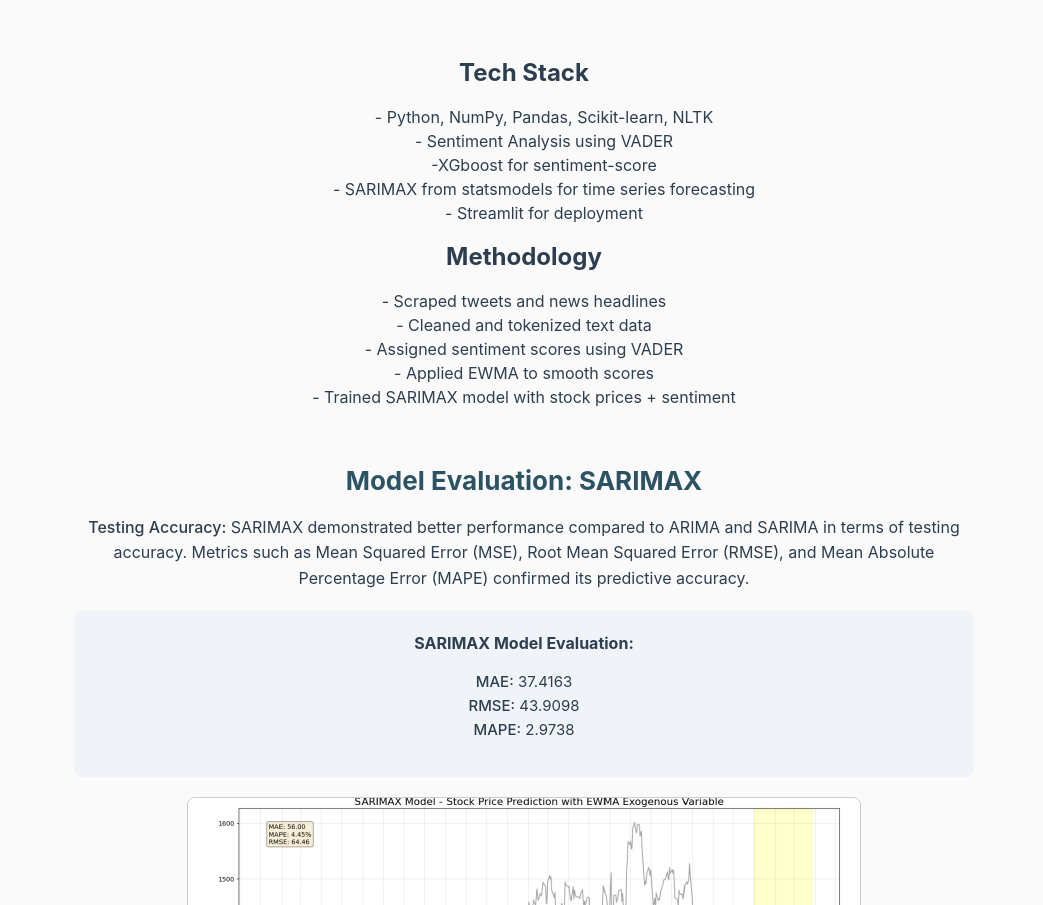
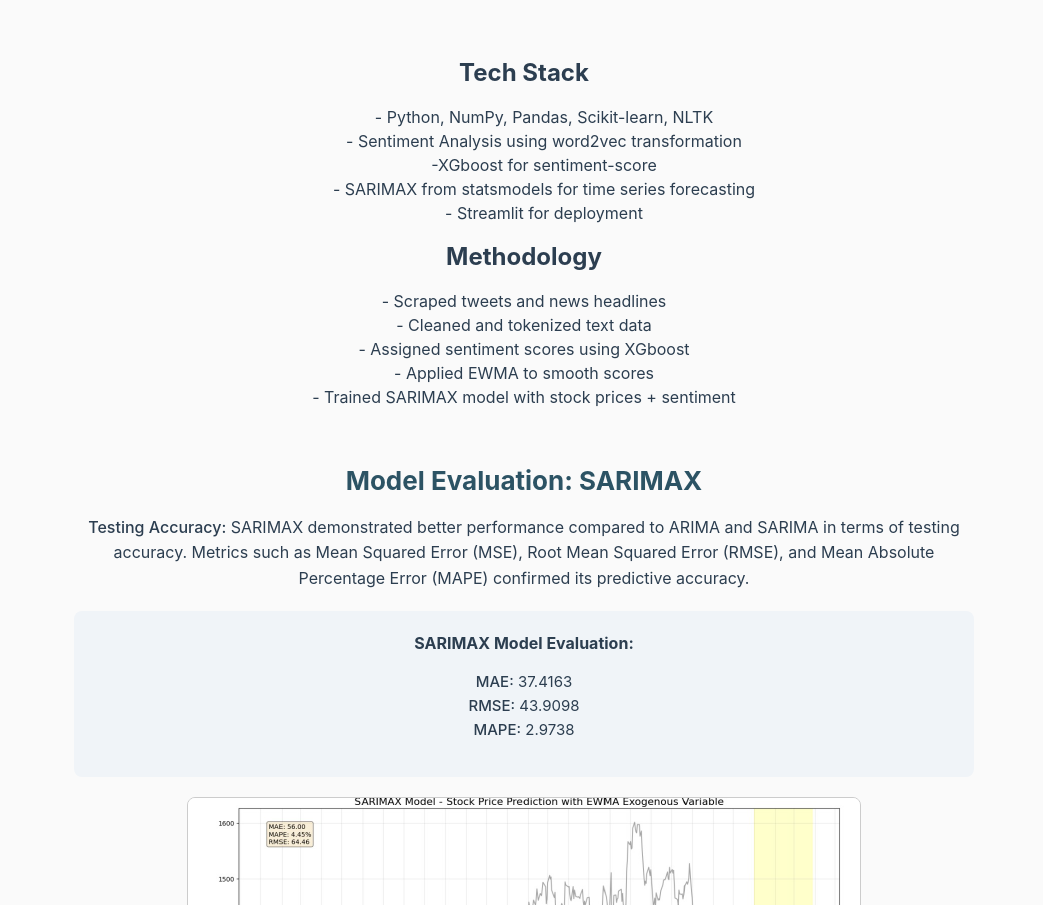
Before and after one commit to Satyam1717/PRML-Project-Market-Sentiment-Analysis-, a plain HTML site: page docs/index.html in a window 1280 px wide. Shown: the part 1297-2202 px from the top of the page, without its empty margins (116-1159 px from the left). Drawn offline with nearby package versions, Linux system fonts and the light colour scheme; a web font is replaced by a local one.

Commit message:
Update index.html

```diff
--- a/docs/index.html
+++ b/docs/index.html
@@ -49,7 +49,7 @@
     <a href="https://streamlit-app-228333235452.asia-south1.run.app/" target="_blank">Live Demo</a> |
     <a href="https://github.com/Satyam1717/PRML-Project-Market-Sentiment-Analysis-/tree/master" target="_blank">GitHub Repo</a> |
     <a href="https://github.com/Satyam1717/PRML-Project-Market-Sentiment-Analysis-/blob/master/Project%20Report.pdf" target="_blank">Report</a> |
-    <a href="https://youtu.be/yORB3cY9WDA" target="_blank">Short Talk</a>
+    <a href="https://www.youtube.com/watch?v=hFl5HlorBT8" target="_blank">Short Talk</a>
   </div>
   <br>
 
@@ -90,7 +90,7 @@
   <h2> Tech Stack</h2>
   <ul>
     - Python, NumPy, Pandas, Scikit-learn, NLTK<br>
-    - Sentiment Analysis using VADER<br>
+    - Sentiment Analysis using word2vec transformation<br>
     -XGboost for sentiment-score<br>
     - SARIMAX from statsmodels for time series forecasting<br>
     - Streamlit for deployment<br>
@@ -100,7 +100,7 @@
   <p>
     - Scraped tweets and news headlines<br>
     - Cleaned and tokenized text data<br>
-    - Assigned sentiment scores using VADER<br>
+    - Assigned sentiment scores using XGboost<br>
     - Applied EWMA to smooth scores<br>
     - Trained SARIMAX model with stock prices + sentiment<br>
   </p>
```
